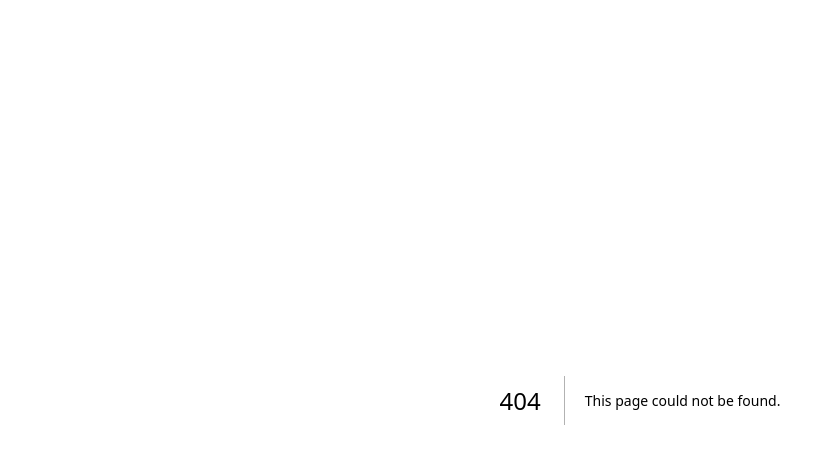
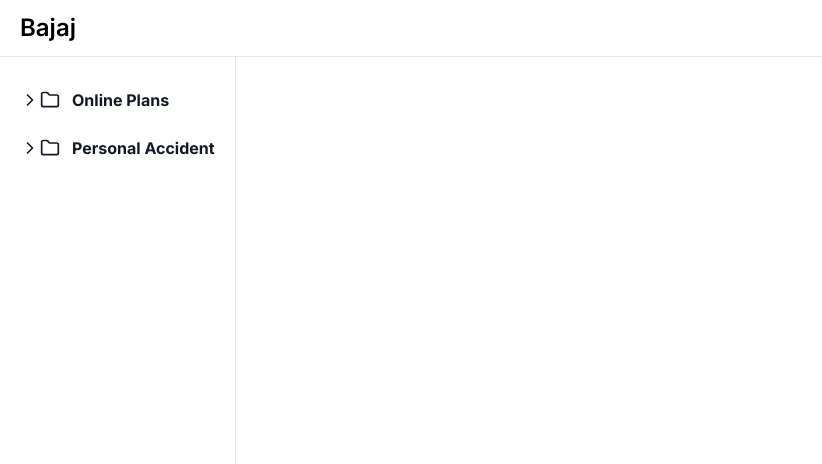
Before and after one commit to MihirRajeshPanchal/Bajaj-FinServ-HackRX-5.0, a Next.js app in the folder frontend/: page /home in a window 1280 px wide. Before the commit this address had no page. Shown: the top 464 px of the page, without its empty margins (0-822 px from the left). Built offline with nearby package versions, Linux system fonts and the light colour scheme.

Commit message:
Added sidebar in /home

```diff
--- /dev/null
+++ b/frontend/app/home/_components/Navbar.tsx
@@ -0,0 +1,36 @@
+"use client"
+
+export const Navbar = () => {
+    return (
+        <div>
+            <nav className="fixed top-0 z-50 w-full bg-white border-b border-gray-200 dark:bg-gray-800 dark:border-gray-700">
+                <div className="px-3 py-3 lg:px-5 lg:pl-3">
+                    <div className="flex items-center justify-between">
+                        <div className="flex items-center justify-start rtl:justify-end">
+                            {/* <button data-drawer-target="logo-sidebar" data-drawer-toggle="logo-sidebar" aria-controls="logo-sidebar" type="button" className="inline-flex items-center p-2 text-sm text-gray-500 rounded-lg sm:hidden hover:bg-gray-100 focus:outline-none focus:ring-2 focus:ring-gray-200 dark:text-gray-400 dark:hover:bg-gray-700 dark:focus:ring-gray-600">
+            <span className="sr-only">Open sidebar</span>
+            <svg className="w-6 h-6" aria-hidden="true" fill="currentColor" viewBox="0 0 20 20" xmlns="http://www.w3.org/2000/svg">
+               <path clip-rule="evenodd" fill-rule="evenodd" d="M2 4.75A.75.75 0 012.75 4h14.5a.75.75 0 010 1.5H2.75A.75.75 0 012 4.75zm0 10.5a.75.75 0 01.75-.75h7.5a.75.75 0 010 1.5h-7.5a.75.75 0 01-.75-.75zM2 10a.75.75 0 01.75-.75h14.5a.75.75 0 010 1.5H2.75A.75.75 0 012 10z"></path>
+            </svg>
+         </button> */}
+                            <a href="https://hiro-beta.vercel.app" className="flex ms-2 md:me-24">
+                                {/* <Image src="https://flowbite.com/docs/images/logo.svg" className="h-8 me-3" alt="FlowBite Logo" width={8} height={4}/> */}
+                                <span className="self-center text-xl font-semibold sm:text-2xl whitespace-nowrap dark:text-white">Bajaj</span>
+                            </a>
+                        </div>
+                        <div className="flex items-center">
+                            <div className="flex items-center ms-3">
+                                <div>
+                                    <button type="button" className="flex text-sm bg-gray-800 rounded-full focus:ring-4 focus:ring-gray-300 dark:focus:ring-gray-600" aria-expanded="false" data-dropdown-toggle="dropdown-user">
+                                        <span className="sr-only">Open user menu</span>
+                                        {/* <Image className="w-8 h-8 rounded-full" src="https://flowbite.com/docs/images/people/profile-picture-5.jpg" alt="user photo" /> */}
+                                    </button>
+                                </div>
+                            </div>
+                        </div>
+                    </div>
+                </div>
+            </nav>
+        </div>
+    )
+}
--- /dev/null
+++ b/frontend/app/home/_components/Sidebar.tsx
@@ -0,0 +1,67 @@
+"use client"
+import React, { useState } from 'react';
+import { FontAwesomeIcon } from '@fortawesome/react-fontawesome';
+import {
+  faFolder,
+  faFileMedical,
+  faFilePdf,
+  faFileLines,
+  faFileContract,
+  faFileWord,
+  faFilePen,
+  faFileShield
+} from '@fortawesome/free-solid-svg-icons';
+
+import { ChevronDown, Folder, ChevronRight, File } from 'lucide-react';
+
+
+const SidebarItem = ({ item }) => {
+  const [isOpen, setIsOpen] = useState(false);
+
+  const hasChildren = item.children && item.children.length > 0;
+
+  return (
+    <li>
+      <a
+        href="#"
+        className={`flex items-center p-2 text-gray-900 rounded-lg dark:text-white hover:bg-gray-100 dark:hover:bg-gray-700 group ${hasChildren ? 'font-bold' : ''}`}
+        onClick={() => hasChildren && setIsOpen(!isOpen)}
+      >
+        {hasChildren && (
+          <span className="inline-flex items-center justify-center ">
+            {isOpen ? <ChevronDown className="w-5 h-5" /> : <ChevronRight className="w-5 h-5" />}
+          </span>
+        )}
+        {
+          hasChildren ? <Folder className="w-5 h-5" /> : <File className="w-5 h-5" />
+
+        }
+        <span className="flex-1 ms-3 whitespace-nowrap">{item.name}</span>
+      </a>
+      {isOpen && hasChildren && (
+        <ul className="pl-4 mt-2 space-y-2">
+          {item.children.map((child, index) => (
+            <SidebarItem key={index} item={child} />
+          ))}
+        </ul>
+      )}
+    </li>
+  );
+};
+
+const Sidebar = ({ data }) => {
+  return (
+
+    <aside id="logo-sidebar" className="fixed top-0 left-0 z-40 w-86 h-screen pt-20 transition-transform -translate-x-full bg-white border-r border-gray-200 sm:translate-x-0 dark:bg-gray-800 dark:border-gray-700 " aria-label="Sidebar">
+      <div className="h-full px-3 pb-4 overflow-y-auto bg-white dark:bg-gray-800 scrollbar">
+        <ul className="space-y-2 font-medium">
+          {data.map((item, index) => (
+            <SidebarItem key={index} item={item} />
+          ))}
+        </ul>
+      </div>
+    </aside>
+  );
+};
+
+export default Sidebar;
--- /dev/null
+++ b/frontend/app/home/layout.jsx
@@ -0,0 +1,18 @@
+"use client"
+import Sidebar from './_components/Sidebar';
+import { Navbar } from './_components/Navbar';
+import sidebarData from './sidebarData.json';
+
+const HomeLayout = ({ children }) => {
+    return (
+        <main className="h-full">
+                <Sidebar data={sidebarData.sidebarData}/>
+                    <div className="h-full flex-1">
+                        <Navbar />
+                        {children}
+                    </div>
+        </main>
+    );
+}
+
+export default HomeLayout;
--- /dev/null
+++ b/frontend/app/home/page.tsx
@@ -0,0 +1,9 @@
+const Home = () => {
+    return (
+        <div>
+            <h1>Home</h1>
+        </div>
+    )
+}
+
+export default Home;
--- /dev/null
+++ b/frontend/app/home/sidebarData.json
@@ -0,0 +1,86 @@
+{
+    "sidebarData": [
+        {
+            "name": "Online Plans",
+            "icon": "folder",
+            "children": [
+                {
+                    "name": "Health Guard",
+                    "icon": "file-medical",
+                    "children": [
+                        {
+                            "name": "Brochure",
+                            "icon": "file-pdf"
+                        },
+                        {
+                            "name": "Customer Information Sheet",
+                            "icon": "file-lines"
+                        },
+                        {
+                            "name": "Policy",
+                            "icon": "file-contract"
+                        },
+                        {
+                            "name": "Wordings",
+                            "icon": "file-word"
+                        },
+                        {
+                            "name": "Proposal Form",
+                            "icon": "file-pen"
+                        }
+                    ]
+                },
+                {
+                    "name": "Health Infinity Form",
+                    "icon": "file-medical",
+                    "children": [
+                        {
+                            "name": "Brochure",
+                            "icon": "file-pdf"
+                        }
+                    ]
+                }
+            ]
+        },
+        {
+            "name": "Personal Accident",
+            "icon": "folder",
+            "children": [
+                {
+                    "name": "Sankat Mochan",
+                    "icon": "file-shield",
+                    "children": [
+                        {
+                            "name": "Brochure",
+                            "icon": "file-pdf"
+                        },
+                        {
+                            "name": "Customer Information Sheet",
+                            "icon": "file-lines"
+                        },
+                        {
+                            "name": "Policy",
+                            "icon": "file-contract"
+                        },
+                        {
+                            "name": "Wordings",
+                            "icon": "file-word"
+                        },
+                        {
+                            "name": "Proposal Form",
+                            "icon": "file-pen"
+                        },
+                        {
+                            "name": "Claim Form",
+                            "icon": "file-medical"
+                        },
+                        {
+                            "name": "Claim Process",
+                            "icon": "file-medical"
+                        }
+                    ]
+                }
+            ]
+        }
+    ]
+}
--- a/frontend/package.json
+++ b/frontend/package.json
@@ -9,9 +9,13 @@
     "lint": "next lint"
   },
   "dependencies": {
+    "@fortawesome/fontawesome-svg-core": "^6.6.0",
+    "@fortawesome/free-solid-svg-icons": "^6.6.0",
+    "@fortawesome/react-fontawesome": "^0.2.2",
     "@tabler/icons-react": "^3.14.0",
     "clsx": "^2.1.1",
     "framer-motion": "^11.4.0",
+    "lucide-react": "^0.438.0",
     "next": "14.2.7",
     "react": "^18",
     "react-dom": "^18",
```
Also changed, not shown: 1 other file (tests, documents, lock files or other folders).
